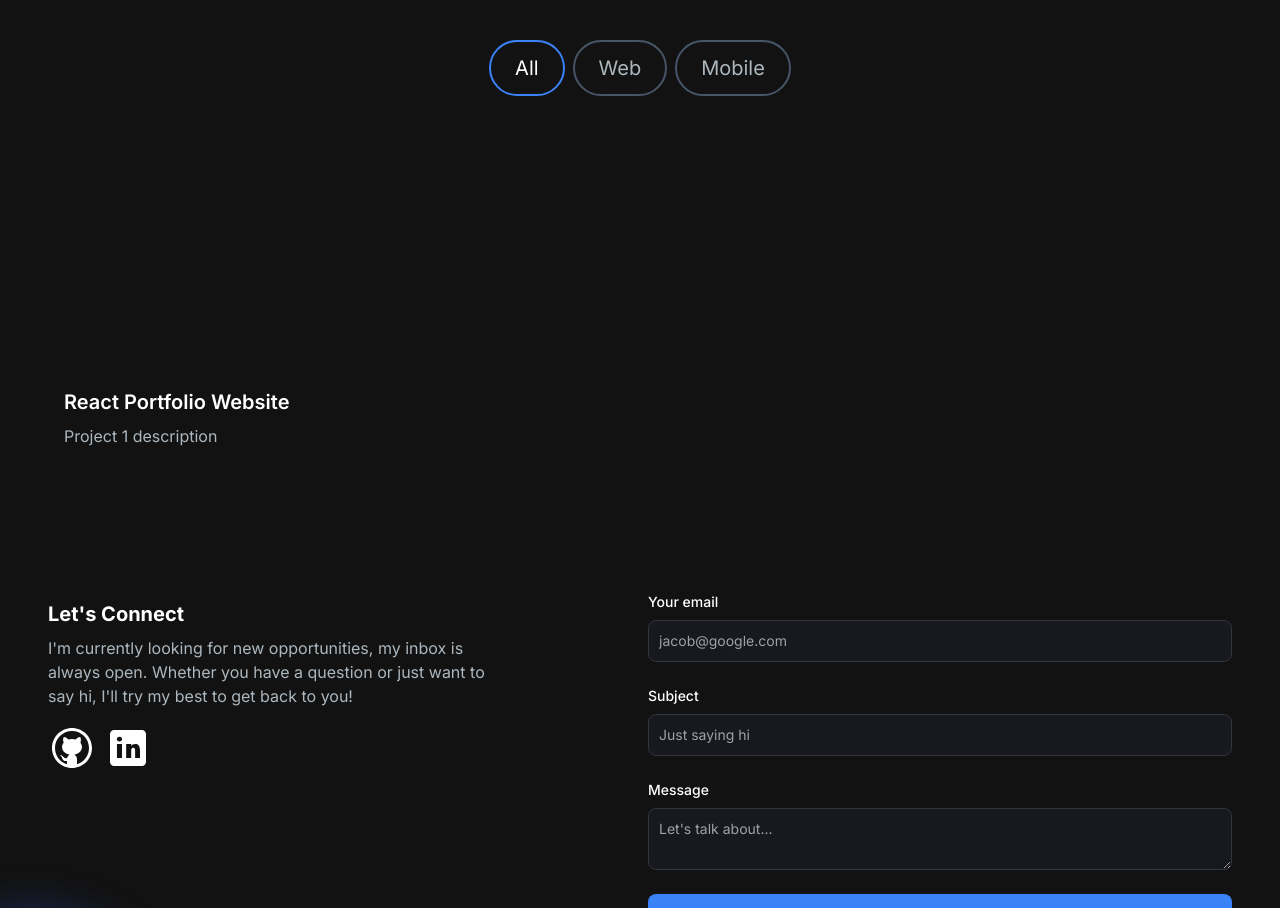
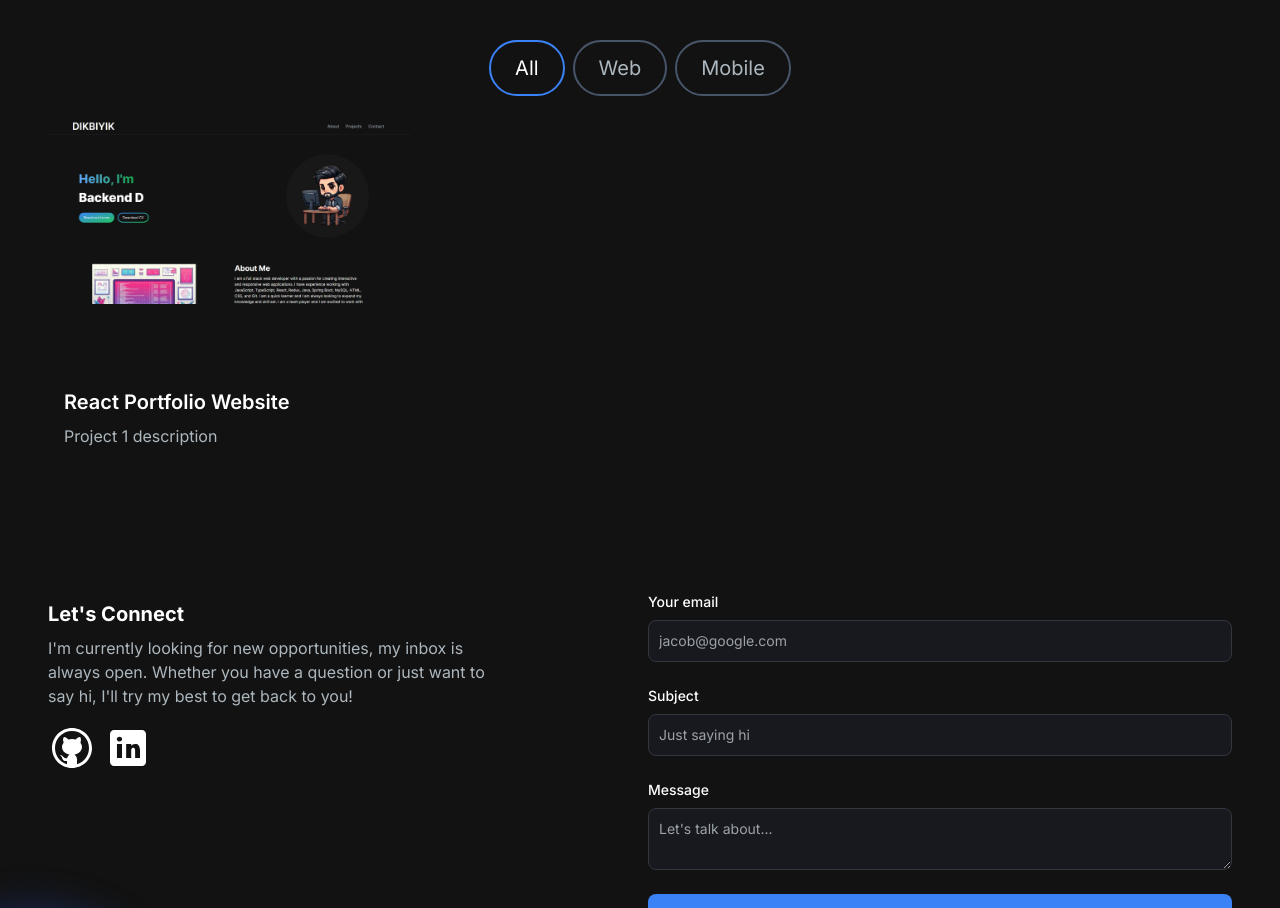
Before and after one commit to mertdkb/dikbiyik-webapp, a Next.js app: page / in a window 1280 px wide. Shown: the part 1380-2288 px from the top of the page. Built offline with nearby package versions, Linux system fonts and the light colour scheme.

Commit message:
fixed vol4

```diff
--- a/src/app/components/ProjectCard.jsx
+++ b/src/app/components/ProjectCard.jsx
@@ -7,7 +7,7 @@ const ProjectCard = ({ imgUrl, title, description, gitUrl, previewUrl }) => {
     <div>
       <div
         className="h-52 md:h-64 rounded-t-xl relative group"
-        style={{ backgroundImage: `url(${imgUrl})`, backgroundSize: "contain", backgroundRepeat: "no-repeat" }}
+        style={{ backgroundImage: `url(${imgUrl.src})`, backgroundSize: "contain", backgroundRepeat: "no-repeat" }}
       >
         <div className="overlay items-center justify-center absolute top-0 left-0 w-full h-full bg-[#181818] bg-opacity-0 hidden group-hover:flex group-hover:bg-opacity-80 transition-all duration-500 ">
           <Link
```
